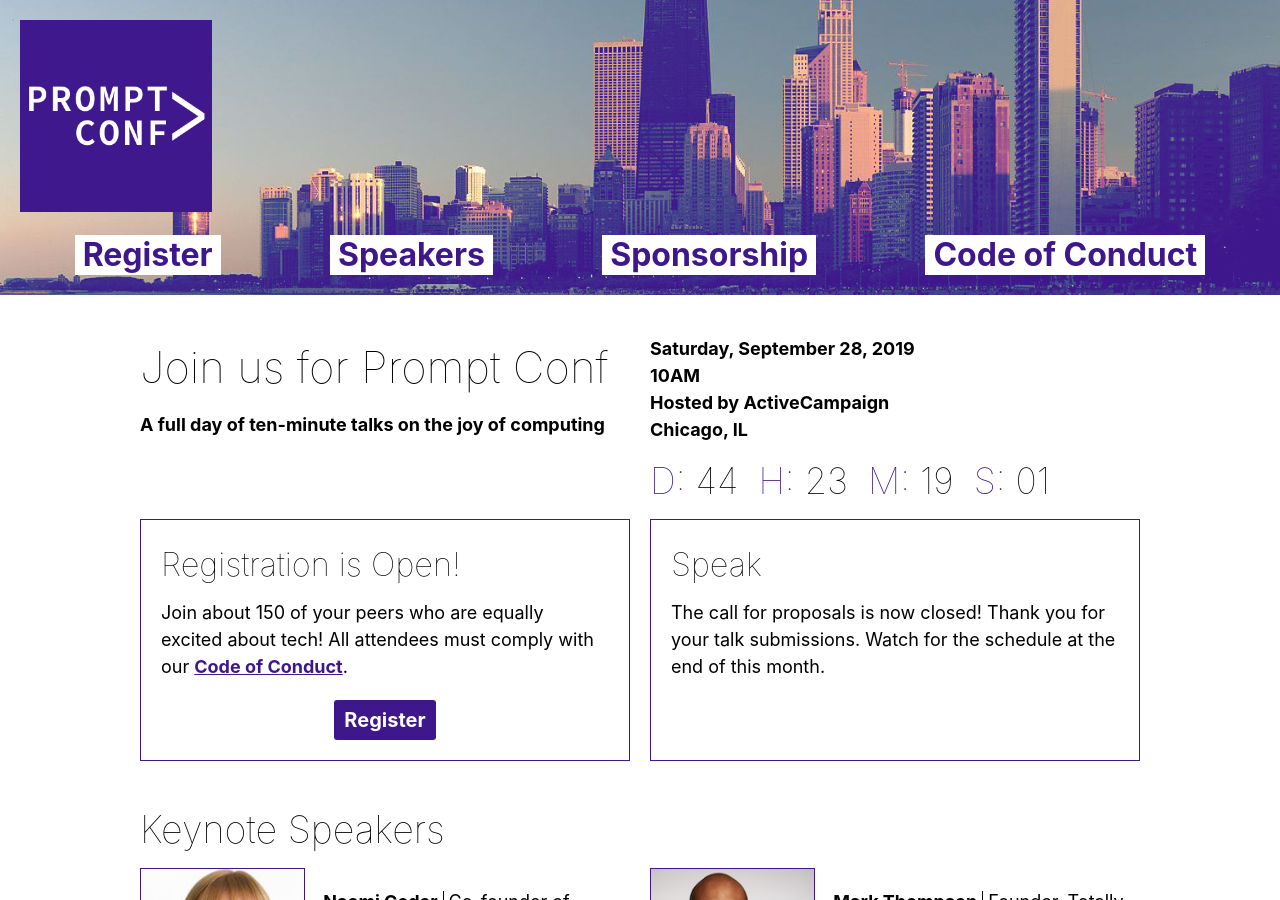
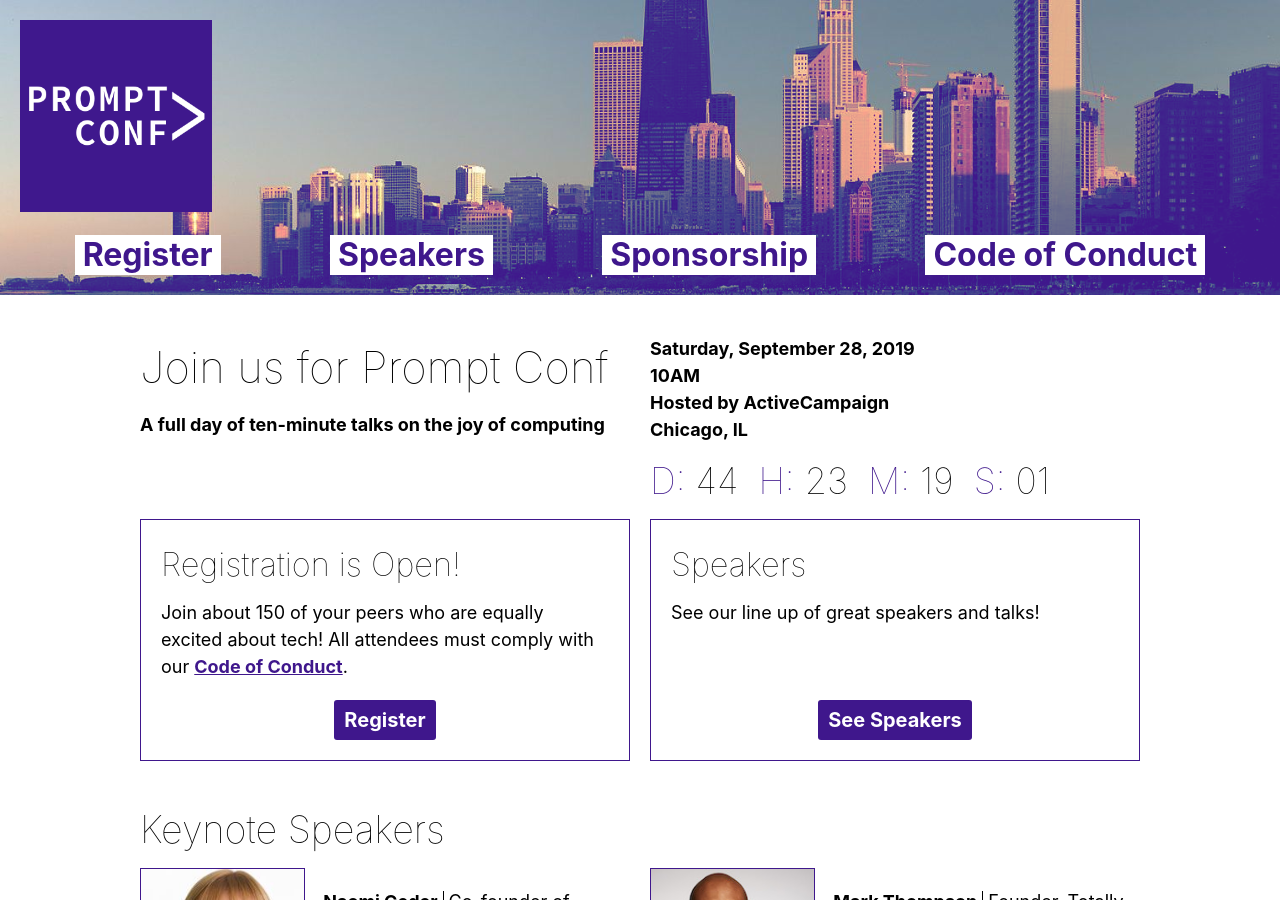
Before and after one commit to promptconf/promptconf.github.io, a Jekyll site: the page built from index.html, in a window 1280 px wide and 900 px high. Built offline with Jekyll 4.4.1, drawn with Linux system fonts in a browser that asks for light colours; nearby versions of some CDN libraries; some web fonts are replaced; comment, search, counter and statistics services are not loaded.

Commit message:
add speaker button

```diff
--- a/_includes/home/conference_info.html
+++ b/_includes/home/conference_info.html
@@ -38,8 +38,11 @@
 
     <div class='conference-info__cta'>
         <div class='conference-info__cta__content'>
-            <h2 class='conference-info__cta__heading'>Speak</h2>
-            <p>The call for proposals is now closed! Thank you for your talk submissions. Watch for the schedule at the end of this month.
+            <h2 class='conference-info__cta__heading'>Speakers</h2>
+            <p>See our line up of great speakers and talks!
+        </div>
+        <div class='conference-info__cta__button-wrap'>
+            <a class='button gtm-cta' href={{ site.baseurl }}{{ '/speakers/' }}>See Speakers</a>
         </div>
     </div>
 
```
